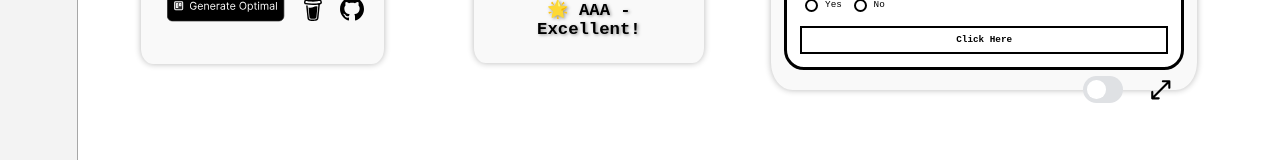
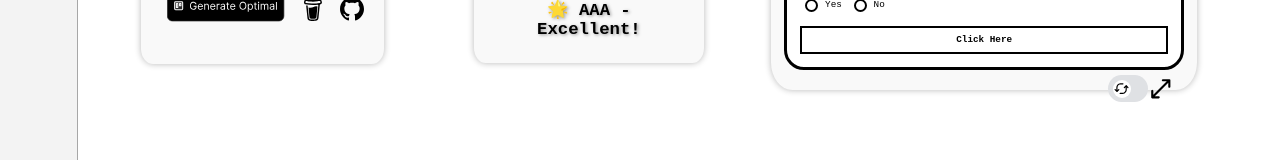
Before and after one commit to abrahammordev/ColorEase, a React (Create React App) app: page / in a window 1280 px wide. Shown: the part 488-648 px from the top of the page. Built offline with nearby package versions, Linux system fonts and the light colour scheme.

Commit message:
Enhance SwitchColorsButton with SVG icons and improved styles for better user interaction

```diff
--- a/src/components/SwitchColorsButton.jsx
+++ b/src/components/SwitchColorsButton.jsx
@@ -10,6 +10,36 @@ function SwitchColorsButton({ isChecked, onCheckboxChange }) {
                 checked={isChecked}
                 onChange={onCheckboxChange}
             />
+            <label className={styles.label}>
+                <div className={styles.iconWrapper}>
+                    {/* SVG para el estado no marcado */}
+                    <svg
+                        className={`${styles.icon} ${styles.iconLight}`}
+                        xmlns="http://www.w3.org/2000/svg"
+                        width="24"
+                        height="24"
+                        viewBox="0 0 24 24"
+                    >
+                        <path
+                            fill="currentColor"
+                            d="M13.685 5.25h.03a.75.75 0 0 1 0 1.5c-1.292 0-2.275 0-3.058.063c-.785.063-1.283.183-1.636.371a3.94 3.94 0 0 0-1.677 1.764c-.19.394-.304.88-.363 1.638c-.06.764-.06 1.738-.06 3.094v.11l1.12-1.12a.75.75 0 0 1 1.06 1.06l-2.4 2.4a.75.75 0 0 1-1.086-.027l-2.171-2.4a.75.75 0 0 1 1.112-1.006l.865.956v-.005c0-1.317 0-2.35.065-3.179c.066-.844.202-1.542.509-2.176a5.44 5.44 0 0 1 2.319-2.431c.625-.335 1.37-.476 2.224-.544c.85-.068 1.891-.068 3.147-.068m4.162 2.4a.75.75 0 0 1 .538.247l2.171 2.4a.75.75 0 0 1-1.112 1.006l-.865-.956v.005c0 1.317 0 2.35-.065 3.179c-.066.844-.201 1.542-.509 2.176a5.44 5.44 0 0 1-2.319 2.431c-.625.335-1.37.476-2.224.544c-.85.068-1.891.068-3.146.068h-.03a.75.75 0 0 1 0-1.5c1.291 0 2.274 0 3.057-.063c.785-.063 1.283-.183 1.636-.372a3.94 3.94 0 0 0 1.677-1.763c.19-.394.304-.88.363-1.638c.06-.764.06-1.738.06-3.094v-.11l-1.12 1.12a.75.75 0 0 1-1.06-1.06l2.4-2.4a.75.75 0 0 1 .548-.22"
+                        />
+                    </svg>
+                    {/* SVG para el estado marcado */}
+                    <svg
+                        className={`${styles.icon} ${styles.iconDark}`}
+                        xmlns="http://www.w3.org/2000/svg"
+                        width="24"
+                        height="24"
+                        viewBox="0 0 24 24"
+                    >
+                        <path
+                            fill="#000000"
+                            d="M13.685 5.25h.03a.75.75 0 0 1 0 1.5c-1.292 0-2.275 0-3.058.063c-.785.063-1.283.183-1.636.371a3.94 3.94 0 0 0-1.677 1.764c-.19.394-.304.88-.363 1.638c-.06.764-.06 1.738-.06 3.094v.11l1.12-1.12a.75.75 0 0 1 1.06 1.06l-2.4 2.4a.75.75 0 0 1-1.086-.027l-2.171-2.4a.75.75 0 0 1 1.112-1.006l.865.956v-.005c0-1.317 0-2.35.065-3.179c.066-.844.202-1.542.509-2.176a5.44 5.44 0 0 1 2.319-2.431c.625-.335 1.37-.476 2.224-.544c.85-.068 1.891-.068 3.147-.068m4.162 2.4a.75.75 0 0 1 .538.247l2.171 2.4a.75.75 0 0 1-1.112 1.006l-.865-.956v.005c0 1.317 0 2.35-.065 3.179c-.066.844-.201 1.542-.509 2.176a5.44 5.44 0 0 1-2.319 2.431c-.625.335-1.37.476-2.224.544c-.85.068-1.891.068-3.146.068h-.03a.75.75 0 0 1 0-1.5c1.291 0 2.274 0 3.057-.063c.785-.063 1.283-.183 1.636-.372a3.94 3.94 0 0 0 1.677-1.763c.19-.394.304-.88.363-1.638c.06-.764.06-1.738.06-3.094v-.11l-1.12 1.12a.75.75 0 0 1-1.06-1.06l2.4-2.4a.75.75 0 0 1 .548-.22"
+                        />
+                    </svg>
+                </div>
+            </label>
         </div>
     );
 }
--- a/src/components/styles.module/Preview.module.css
+++ b/src/components/styles.module/Preview.module.css
@@ -112,6 +112,7 @@
 
 .icons{
     margin-right: 0.8vw;
+    margin-top: 0.45vw;
 
 
 }
@@ -161,6 +162,12 @@
     .button{
         font-size: 1.3vw;
     }
+    .icons{
+
+        margin-top: 0.8vw;
+
+
+    }
 }
 
 @media (max-width: 700px){
--- a/src/components/styles.module/SwitchColorsButton.module.css
+++ b/src/components/styles.module/SwitchColorsButton.module.css
@@ -1,120 +1,113 @@
 .checkboxWrapper {
     display: inline-flex;
     align-items: center;
-    margin-top: 0.5vw; /* Duplicado */
-    margin-right: 2vw; /* Duplicado */
+    position: relative;
 }
 
 .checkbox {
     appearance: none;
     background-color: #dfe1e4;
-    border-radius: 7.5vw; /* Duplicado */
+    border-radius: 7.5vw;
     border: none;
     flex-shrink: 0;
-    height: 2.08vw; /* Duplicado */
+    height: 2.08vw;
     margin: 0;
+
     position: relative;
-    width: 3.12vw; /* Duplicado */
+    width: 3.12vw;
     cursor: pointer;
     transition: all 100ms ease-out;
 }
 
-.checkbox::before {
-    content: "";
-    position: absolute;
-    bottom: -0.62vw; /* Duplicado */
-    left: -0.62vw; /* Duplicado */
-    right: -0.62vw; /* Duplicado */
-    top: -0.62vw; /* Duplicado */
-}
-
+/* Círculo blanco */
 .checkbox::after {
     content: "";
     background-color: #fff;
     border-radius: 50%;
-    height: 1.46vw; /* Duplicado */
-    left: 0.32vw; /* Duplicado */
+    height: 1.46vw;
+    left: 0.32vw;
     position: absolute;
-    top: 0.32vw; /* Duplicado */
-    width: 1.46vw; /* Duplicado */
+    top: 0.32vw;
+    width: 1.46vw;
     transition: all 200ms ease-out;
+}
+
+/* Movimiento del círculo */
+.checkbox:checked::after {
+    left: 1.36vw;
+}
+
+.label {
+    position: absolute;
+    top: 0;
+    left: 0;
+    width: 100%;
+    height: 100%;
+    pointer-events: none; /* Deshabilita clics en el label */
+}
+
+.iconWrapper {
+    position: absolute;
+    top: 0;
+    left: 0;
+    width: 100%;
+    height: 100%;
+    display: flex;
+    align-items: center;
+    justify-content: center;
+    pointer-events: none; /* Evita interferencia con clics */
+}
+
+.icon {
+    position: absolute;
+    width: 1.5vw;
+    height: 1.5vw;
+    opacity: 0;
+    transition: all 0.2s ease-in-out;
+}
+
+/* SVG del estado no marcado */
+.iconLight {
+    transform: translateX(-0.55vw);
+    opacity: 1;
+}
+
+.checkbox:checked ~ .label .iconLight {
+    opacity: 0;
+    transform: translateX(-100%);
+}
+
+/* SVG del estado marcado */
+.iconDark {
+    transform: translateX(-100%);
+    opacity: 0;
+}
+
+.checkbox:checked ~ .label .iconDark {
+    opacity: 1;
+    transform: translateX(0.55vw);
+
 }
 
 .checkbox:hover {
     background-color: #c9cbcd;
-    transition-duration: 0s;
 }
 
 .checkbox:checked {
     background-color: #6e79d6;
 }
 
-.checkbox:checked::after {
-    left: 1.36vw; /* Duplicado */
-}
-
 .checkbox:checked:hover {
     background-color: #535db3;
 }
 
-@media (max-width: 1200px) and (min-width: 701px) {
-
-    .checkboxWrapper {
-        display: inline-flex;
-        align-items: center;
-        margin-top: 1vw; /* Duplicado */
-        margin-right: 2vw; /* Duplicado */
+@media (max-width: 700px) {
+    .checkbox {
+        height: 4vw;
+        width: 6vw;
     }
-
-    .checkbox {
-        appearance: none;
-        background-color: #dfe1e4;
-        border-radius: 7.5vw; /* Duplicado */
-        border: none;
-        flex-shrink: 0;
-        height: 2.08vw; /* Duplicado */
-        margin: 0;
-        position: relative;
-        width: 3.12vw; /* Duplicado */
-        cursor: pointer;
-        transition: all 100ms ease-out;
-    }
-
-    .checkbox::before {
-        content: "";
-        position: absolute;
-        bottom: -0.62vw; /* Duplicado */
-        left: -0.62vw; /* Duplicado */
-        right: -0.62vw; /* Duplicado */
-        top: -0.62vw; /* Duplicado */
-    }
-
-    .checkbox::after {
-        content: "";
-        background-color: #fff;
-        border-radius: 50%;
-        height: 1.46vw; /* Duplicado */
-        left: 0.32vw; /* Duplicado */
-        position: absolute;
-        top: 0.32vw; /* Duplicado */
-        width: 1.46vw; /* Duplicado */
-        transition: all 200ms ease-out;
-    }
-
-    .checkbox:hover {
-        background-color: #c9cbcd;
-        transition-duration: 0s;
-    }
-
-    .checkbox:checked {
-        background-color: #6e79d6;
-    }
-
-    .checkbox:checked::after {
-        left: 1.36vw; /* Duplicado */
-    }
-
-    .checkbox:checked:hover {
-        background-color: #535db3;
+    .icon {
+        width: 3vw;
+        height: 3vw;
     }
 }
```
